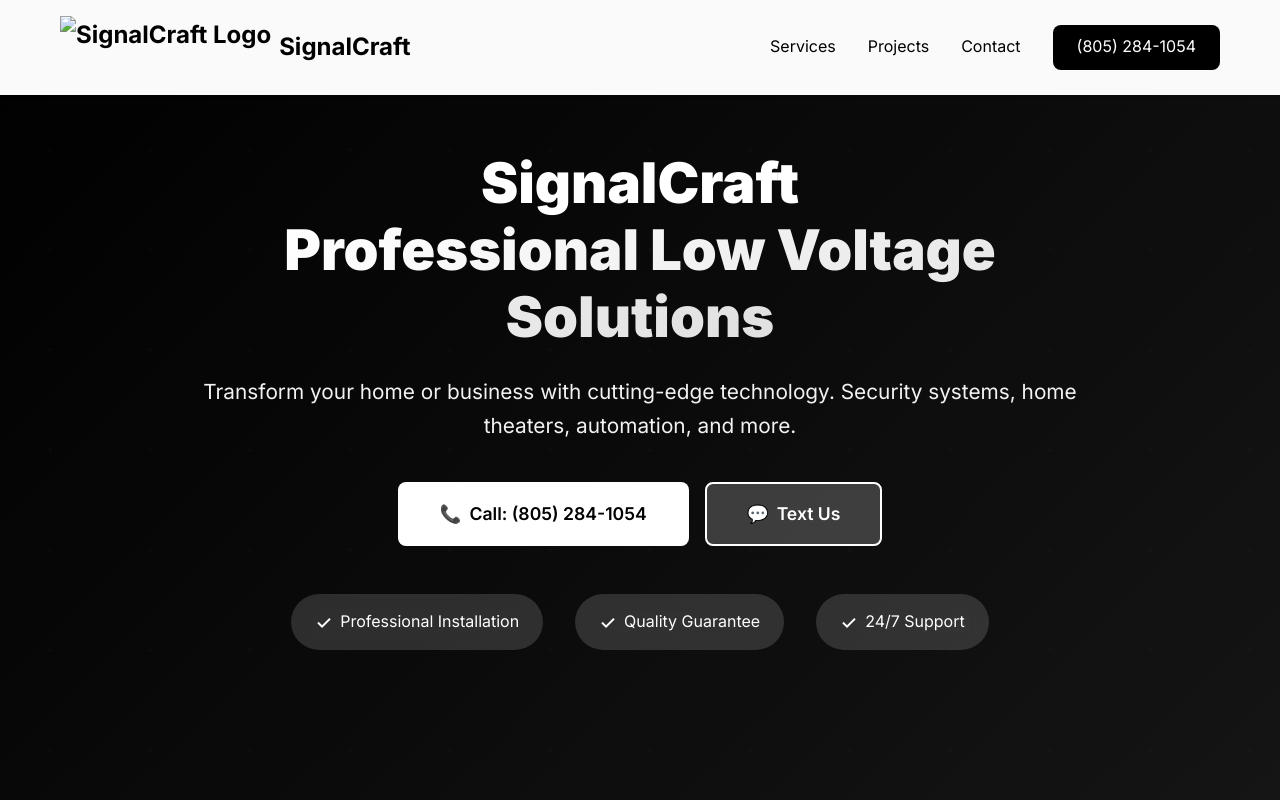
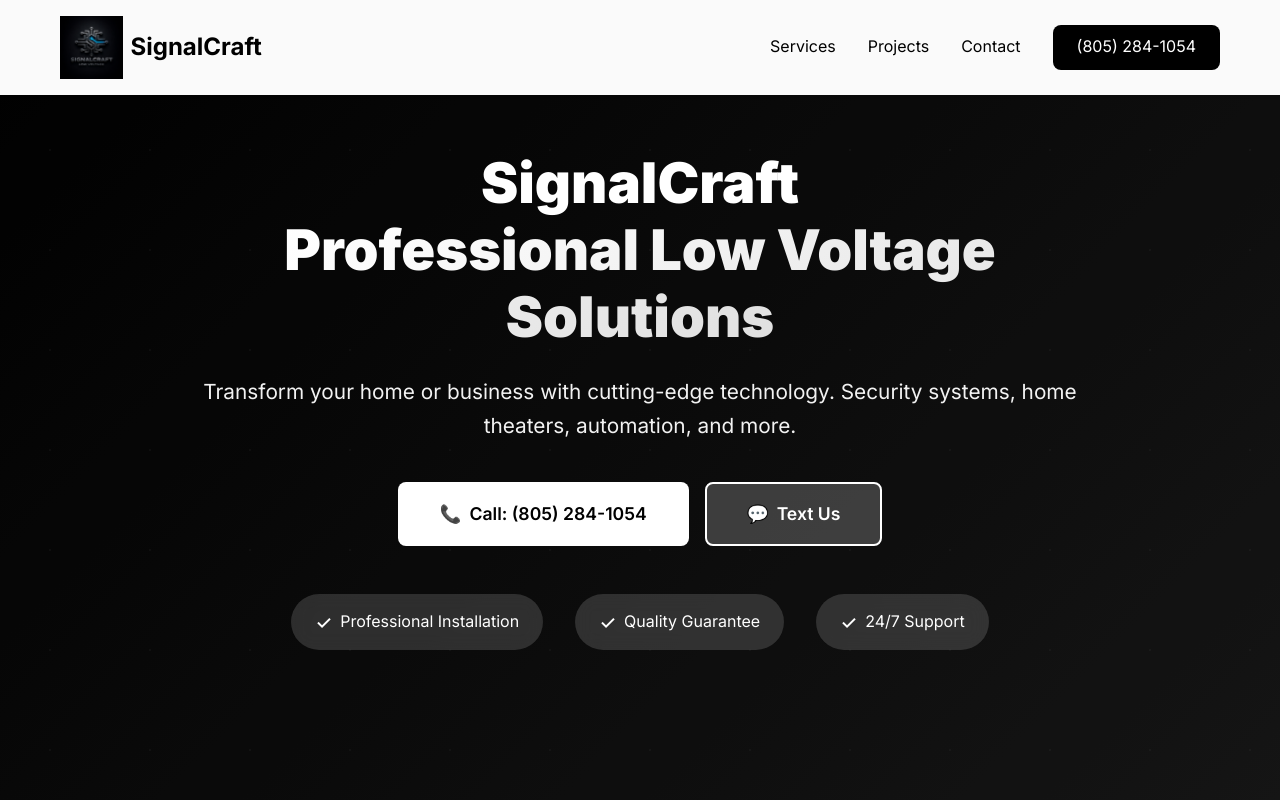
Before and after one commit to FocusMode-coder/Lowvoltage, a website: page index.html in a window 1280 px wide. Shown: the top 800 px of the page. Drawn offline with Linux system fonts and the light colour scheme.

Commit message:
Fix logo path and improve service image cropping to show technician action

```diff
--- a/index.html
+++ b/index.html
@@ -15,7 +15,7 @@
         <div class="container">
             <div class="nav-content">
                 <div class="logo">
-                    <img src="LOGOS/LV - LOGO .png" alt="SignalCraft Logo" class="logo-image">
+                    <img src="assets/LOGOS/LV%20-%20LOGO%20.png" alt="SignalCraft Logo" class="logo-image">
                     <span class="logo-text">SignalCraft</span>
                 </div>
                 <div class="nav-links">
--- a/styles.css
+++ b/styles.css
@@ -335,6 +335,7 @@ section {
     width: 100%;
     height: 100%;
     object-fit: cover;
+    object-position: 50% 35%;
     display: block;
 }
 
```
Also changed, not shown: 2 other files.
